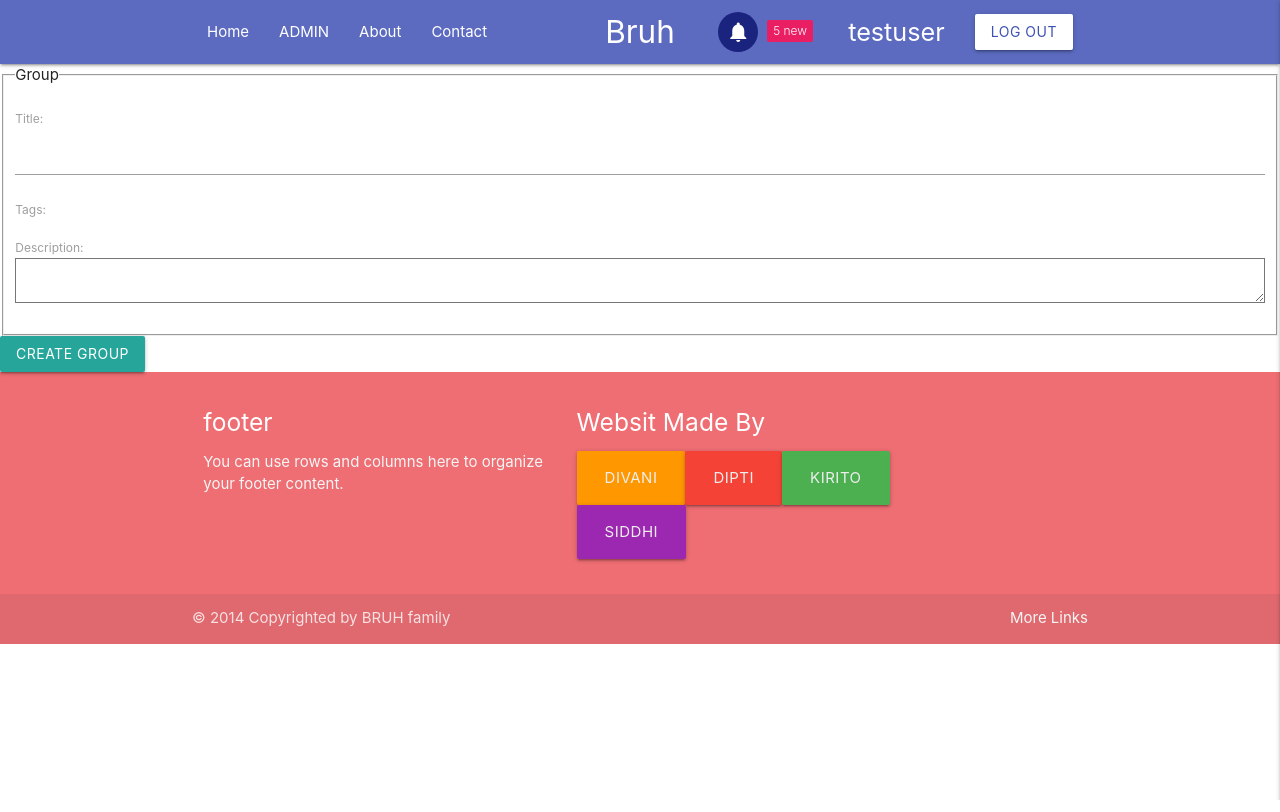
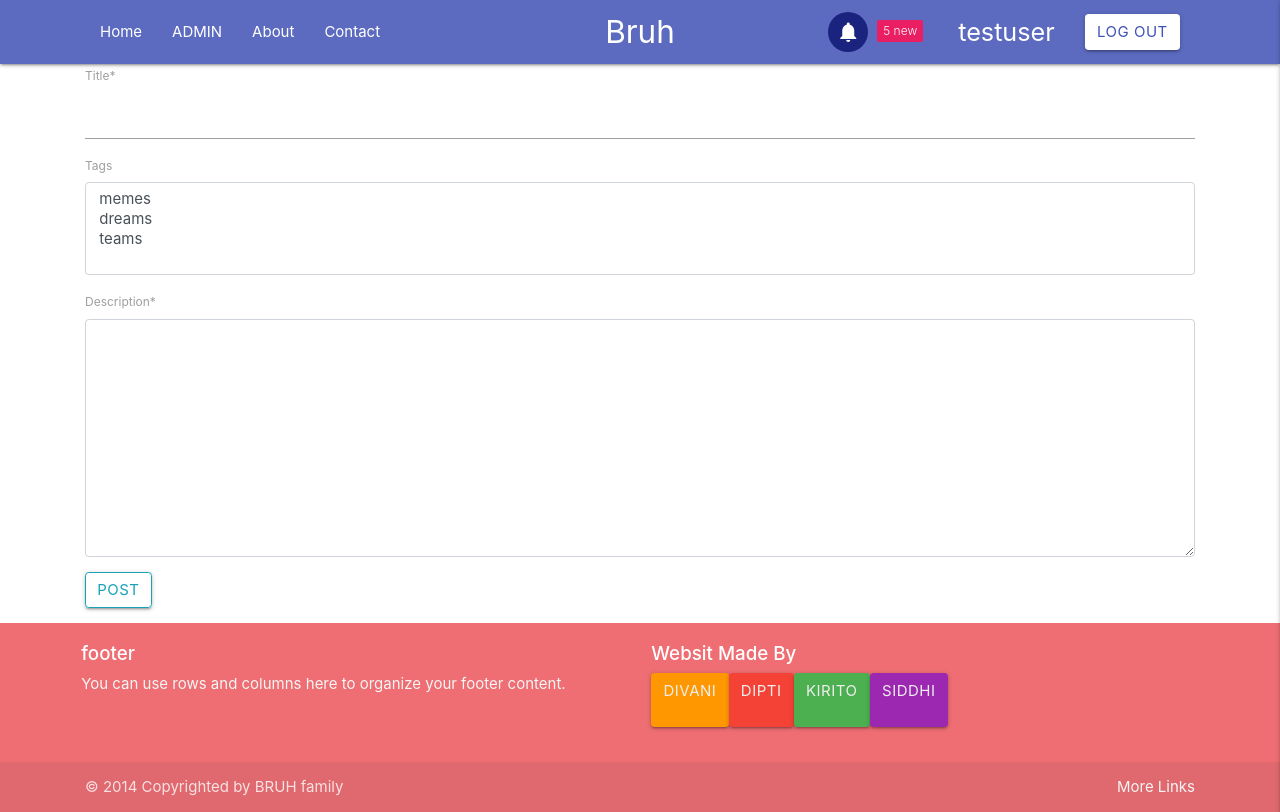
Before and after one commit to diptarag1/devjam-project, a Django app: page /group/create/ in a window 1280 px wide. Run offline with Django 3.2, Linux system fonts and the light colour scheme; a user stored in the database is signed in; data comes from the database, SQL or seed files in the repository; both versions use the stored data as it was after the commit; some libraries are stand-ins or nearby versions.

Commit message:
slug bug fixed+group delete

```diff
--- a/Group/models.py
+++ b/Group/models.py
@@ -46,7 +46,7 @@ class GroupMember(models.Model):
     status = models.IntegerField(choices=STATUS, default=0)
     auth = models.IntegerField(choices=AUTH, default=3)
     def __str__(self):
-        return self.user.username
+        return self.user.username +","+ self.group.title
 
     class Meta:
         unique_together = ("group", "user")
--- a/Group/templates/Group/group_form.html
+++ b/Group/templates/Group/group_form.html
@@ -1,15 +1,31 @@
 {% extends "base.html" %}
+{%load crispy_forms_tags%}
 {%block content%}
-<div class="content-section">
-    <form method="POST">
-        {% csrf_token %}
-        <fieldset class="form-group">
-            <legend class="border-bottom mb-4"> Group </legend>
-            {{form.as_p}}
-        </fieldset>
-        <div class="form-group">
-        <button class="btn btn-outline-info" type="submit"> Create Group </button>
-        </div>
-    </form>
+<link rel="stylesheet" href="https://stackpath.bootstrapcdn.com/bootstrap/4.5.0/css/bootstrap.min.css" integrity="sha384-9aIt2nRpC12Uk9gS9baDl411NQApFmC26EwAOH8WgZl5MYYxFfc+NcPb1dKGj7Sk" crossorigin="anonymous">
+<script src="https://code.jquery.com/jquery-3.5.1.slim.min.js" integrity="sha384-DfXdz2htPH0lsSSs5nCTpuj/zy4C+OGpamoFVy38MVBnE+IbbVYUew+OrCXaRkfj" crossorigin="anonymous"></script>
+<script src="https://cdn.jsdelivr.net/npm/popper.js@1.16.0/dist/umd/popper.min.js" integrity="sha384-Q6E9RHvbIyZFJoft+2mJbHaEWldlvI9IOYy5n3zV9zzTtmI3UksdQRVvoxMfooAo" crossorigin="anonymous"></script>
+<script src="https://stackpath.bootstrapcdn.com/bootstrap/4.5.0/js/bootstrap.min.js" integrity="sha384-OgVRvuATP1z7JjHLkuOU7Xw704+h835Lr+6QL9UvYjZE3Ipu6Tp75j7Bh/kR0JKI" crossorigin="anonymous"></script>
+<div class="container">
+	<form method="POST">
+		{% csrf_token %}
+		<!-- <div class="input-field" >
+			<input type="text" name="title" maxlength="100" required id="id_title">
+		</div>
+		<div class="input-field">
+			<textarea name="content" class= "materialize-textarea"   rows="8" cols="80" id="id_content"></textarea>
+		</div> -->
+		<!-- {{form.as_p}} -->
+		<!-- <p>
+			<label>
+				<input type="checkbox" checked="checked" />
+				<span>Yellow</span>
+			</label>
+		</p> -->
+		{{ form|crispy }}
+		<div class="form-group">
+			<button class="btn btn-outline-info" type="submit"> Post </button>
+		</div>
+
+	</form>
 </div>
 {%endblock%}
--- a/Group/templates/Group/member-list.html
+++ b/Group/templates/Group/member-list.html
@@ -17,16 +17,16 @@
             <div class="col s6 l6">
                 <form action="{% url 'promote_demote' %}" method="post">
                     {% csrf_token %}
-                    <button name="1" id="promote" class="btn" slug={{group.title}} userd="{{mem.user}}" choice='1' type="submit">Promote</button>
+                    <button name="1" id="promote" class="btn" slug={{group.slug}} userd="{{mem.user}}" choice='1' type="submit">Promote</button>
                     {% if  mem.auth < 3 %}
-                    <button name="2" id="promote" class="btn" slug={{group.title}} userd="{{mem.user}}" choice='0' type="submit">Demote</button>
+                    <button name="2" id="promote" class="btn" slug={{group.slug}} userd="{{mem.user}}" choice='0' type="submit">Demote</button>
                     {% endif %}
                     <br>
                     Designation:{{mem.get_auth_display}}
                 </form>
             </div>
             <div class="col s2 l2">
-                <a href="{% url 'reject' slug=group.title userd=mem.user %}">Remove</a>
+                <a href="{% url 'reject' slug=group.slug userd=mem.user %}">Remove</a>
             </div>
             {% else %}
             <div class="col s4 l4">
--- a/Group/views.py
+++ b/Group/views.py
@@ -62,14 +62,15 @@ class ListGroups(ListView):
     model = Group
 
 def addmember(request,slug):
-    group = Group.objects.filter(title__iexact=slug).first()
+    group = Group.objects.filter(slug=slug).first()
     try:
         GroupMember.objects.create(user=request.user,group=group)
 
     except IntegrityError:
         GroupMember.objects.get(user=request.user,group=group).delete()
-        if(group.members.count==0):
+        if(group.members.count()==0):
             group.delete()
+            return redirect('blog-home')
         else:
             messages.warning(request,("left successfully {}".format(group.title)))
 
@@ -78,7 +79,7 @@ def addmember(request,slug):
     return redirect('group-detail',slug=slug,activechannel='General')
 
 def accept(request,userd,slug):
-    group = Group.objects.filter(title__iexact=slug).first()
+    group = Group.objects.filter(slug__iexact=slug).first()
     user = get_object_or_404(User,username=userd)
     member = GroupMember.objects.get(user=user,group=group)
     member.status = 1
@@ -86,7 +87,7 @@ def accept(request,userd,slug):
     return redirect('group-detail',slug=slug,activechannel='General')
 
 def reject(request,userd,slug):
-    group = Group.objects.filter(title__iexact=slug).first()
+    group = Group.objects.filter(slug=slug).first()
     user = get_object_or_404(User,username=userd)
     print(user.username)
     GroupMember.objects.get(user=user,group=group).delete()
@@ -98,7 +99,7 @@ def promote_demote(request):
     choice = request.POST.get('choice')
     print(slug)
     print(userd)
-    group = Group.objects.filter(title__iexact=slug).first()
+    group = Group.objects.filter(slug__iexact=slug).first()
     user = get_object_or_404(User,username=userd)
     member = GroupMember.objects.get(user=user,group=group)
     if choice == '1':
```
Also changed, not shown: Group/templates/Group/group_detail.html (+1 -28 lines), Group/migrations/0006_auto_20200514_2210.py (added), db.sqlite3.
